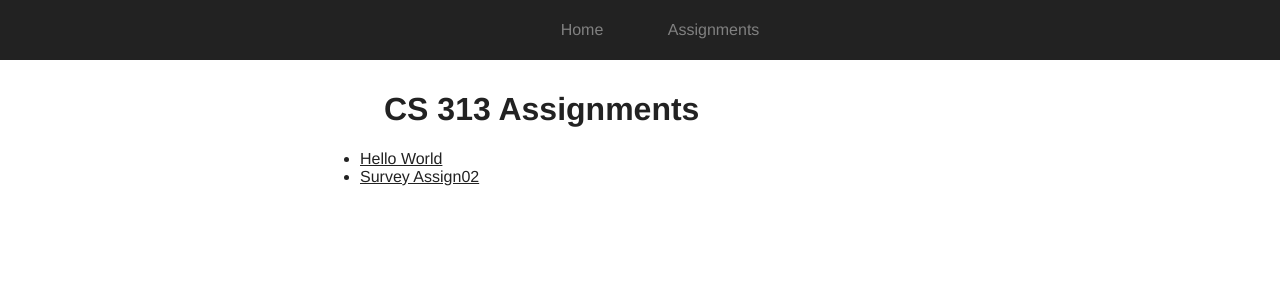
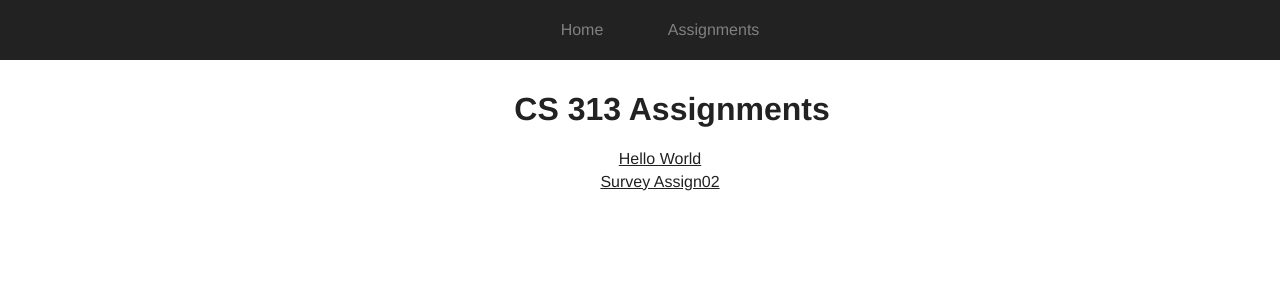
Before and after one commit to rtwayland/cs313-php, a PHP site: page /assignments.html in a window 1280 px wide. Shown: the top 300 px of the page. Run offline with PHP 8.4, Linux system fonts and the light colour scheme.

Commit message:
Styled list

```diff
--- a/main.css
+++ b/main.css
@@ -126,3 +126,23 @@ table img {
     padding-top: 10px;
     padding-bottom: 15px;
 }
+.center-list h1 {
+    text-align: center;
+}
+.center-list ul {
+    text-align: center;
+    list-style-position: inside;
+    list-style: none;
+}
+.center-list li {
+    margin-bottom: 5px;
+}
+.center-list a {
+    transition-property: font-size;
+    transition-duration: 0.25s;
+    transition-timing-function: linear;
+}
+.center-list a:hover {
+    text-decoration: none;
+    font-size: 1.5em;
+}
```
